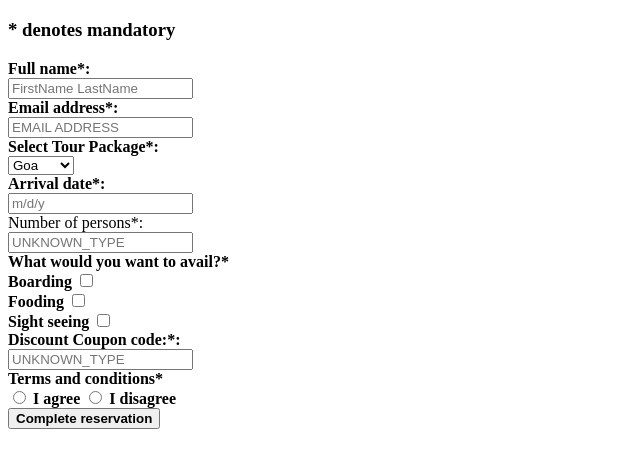
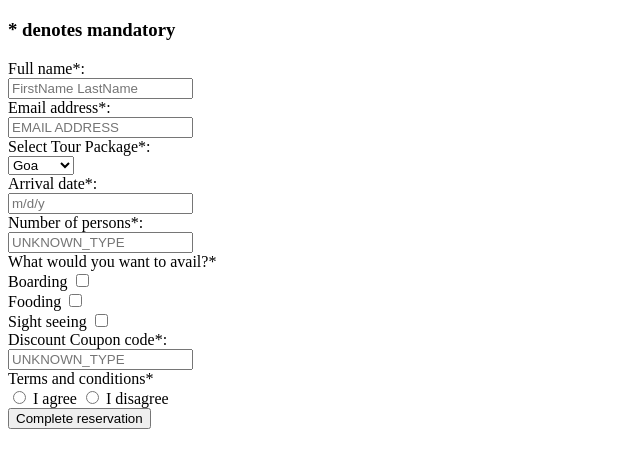
Before and after one commit to PromiMojumder38/WEB-zero-to-hero, a plain HTML site: page index.html in a window 1280 px wide. Shown: the part 61-528 px from the top of the page, without its empty margins (0-640 px from the left). Drawn offline with Linux system fonts and the light colour scheme.

Commit message:
change structure and add value to radio, checkbox and dropdown

```diff
--- a/index.html
+++ b/index.html
@@ -1,41 +1,46 @@
 <!DOCTYPE html>
-<html>
-    <head></head>
+<html lang="en">
+<head>
+    <meta charset="UTF-8">
+    <meta name="viewport" content="width=device-width, initial-scale=1.0">
+    <title>Document</title>
+</head>
 <body>
     <h1>Travel Reservation Form</h1>
     <h3>* denotes mandatory</h3>
     <form>
-            <label style="font-weight: bold;">Full name*:</label><br>
+        <label> Full name*: </label><br>
         <input type="text" placeholder="FirstName LastName"><br>
-            <label style="font-weight: bold;">Email address*:</label><br>
+
+        <label> Email address*: </label><br>
         <input type="email" placeholder="EMAIL ADDRESS"><br>
-            <label style="font-weight: bold;">Select Tour Package*:</label><br>
+
+        <label> Select Tour Package*: </label><br>
         <select name="selected_option" required>
-                <option>Goa</option>
-                <option>Ladakh</option>
-                <option>Paris</option>
-            </select>
-            <br>
-            <label style="font-weight: bold;">Arrival date*:</label><br>
+            <option value = "goa">Goa</option>
+            <option value="ladakh">Ladakh</option>
+            <option value="paris">Paris</option>
+        </select><br>
+
+        <label> Arrival date*: </label><br>
         <input type="text" placeholder="m/d/y"><br>
-            <label>Number of persons*:</label><br>
+
+        <label> Number of persons*: </label><br>
         <input type="text" placeholder="UNKNOWN_TYPE"><br>
-            <label style="font-weight: bold;">What would you want to avail?*</label><br>
-            <label style="font-weight: bold;">Boarding</label>
-            <input type = "checkbox"><br>
-            <label style="font-weight: bold;">Fooding</label>
-            <input type = "checkbox"><br>
-            <label style="font-weight: bold;">Sight seeing</label>
-            <input type = "checkbox"><br>
-            <label style="font-weight: bold;">Discount Coupon code:*:</label><br>
-            <input type="text" placeholder="UNKNOWN_TYPE"><br>
-            <label style="font-weight: bold;">Terms and conditions*</label><br>
-            <input type = "radio">
-            <label style="font-weight: bold;">I agree </label>
-            <input type = "radio">
-            <label style="font-weight: bold;">I disagree </label>
-            <br>
-            <button type = "submit" style="font-weight: bold;">Complete reservation</button>
+
+        <label> What would you want to avail?* </label><br>
+        <label> Boarding </label><input type = "checkbox" value="boarding"><br>
+        <label> Fooding </label><input type = "checkbox" value="fooding"><br>
+        <label> Sight seeing </label><input type = "checkbox" value="sightseeing"><br>
+
+        <label> Discount Coupon code*: </label><br>
+        <input type="text" name="coupon_code" placeholder="UNKNOWN_TYPE"><br>
+
+        <label> Terms and conditions* </label><br>
+        <input type="radio" name="terms" value="agree"> <label>I agree</label>
+        <input type="radio" name="terms" value="disagree"> <label>I disagree</label><br>
+
+        <button type = "submit" > Complete reservation </button>
       </form>
 </body>
 </html>
```
Lines whose indentation alone changed are shown as unchanged.
